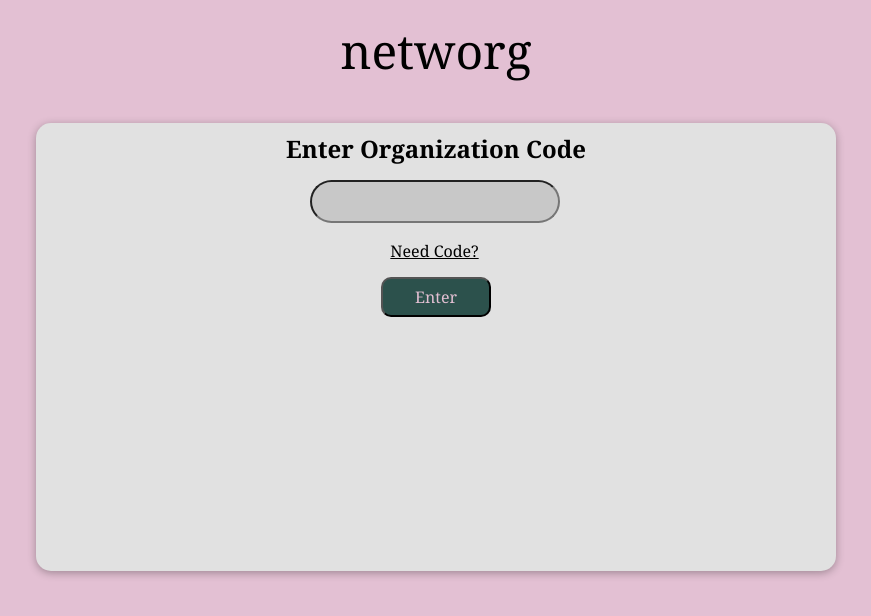
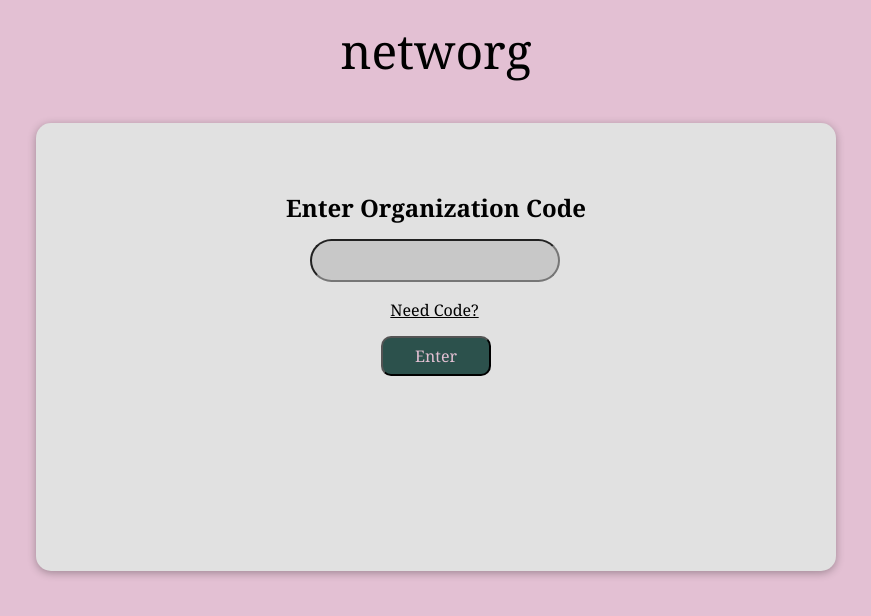
Before and after one commit to chloexthompson/Alumni-Database, a React (Vite) app: page / in a window 1280 px wide. Shown: the top 616 px of the page, without its empty margins (204-1075 px from the left). Built offline with nearby package versions, Linux system fonts and the light colour scheme.

Commit message:
Edits to sign in and org login

```diff
--- a/src/App.css
+++ b/src/App.css
@@ -38,7 +38,7 @@
     box-shadow: 0 2px 8px rgba(0,0,0,0.3);
     background-color: #e1e1e1;
     margin: 30px;
-    padding: 5px;
+    padding: 4rem;
     position: relative;
 
 }
--- a/src/pages/sign-in.jsx
+++ b/src/pages/sign-in.jsx
@@ -9,9 +9,6 @@ export default function SignIn() {
         <a href="/">
             <img src="/src/assets/logout.png" className="icon-image"/>
             </a>
-
-       <img src="https://d112y698adiu2z.cloudfront.net/photos/production/challenge_photos/001/258/597/datas/full_width.png"
-       className="logo-image"/>
         <h2>
           Sign In
         </h2>
```
